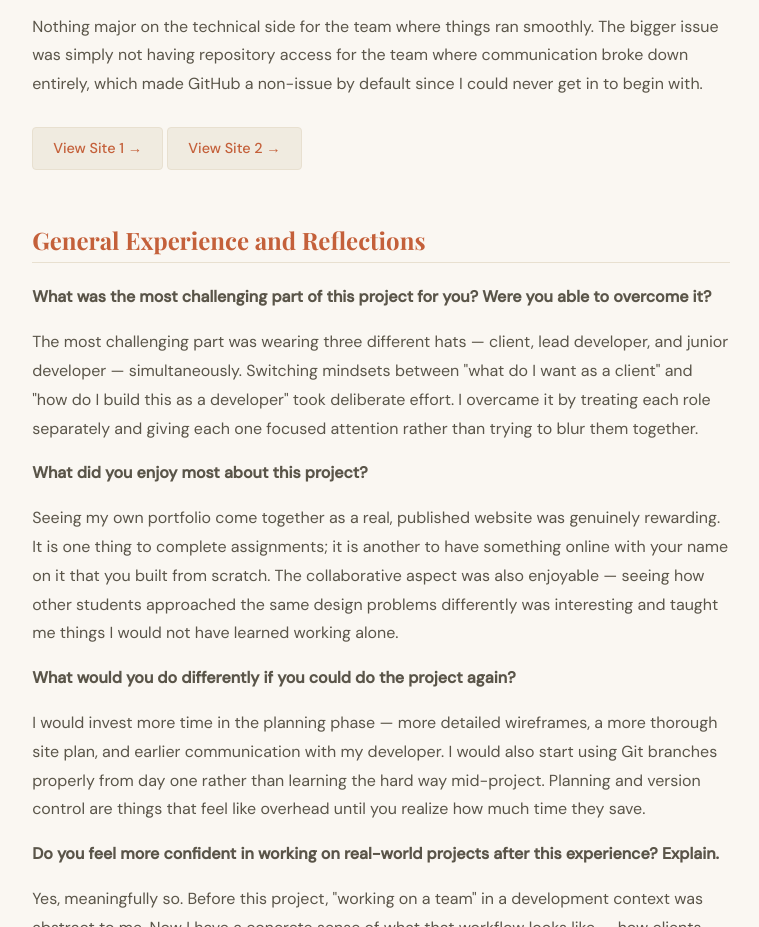
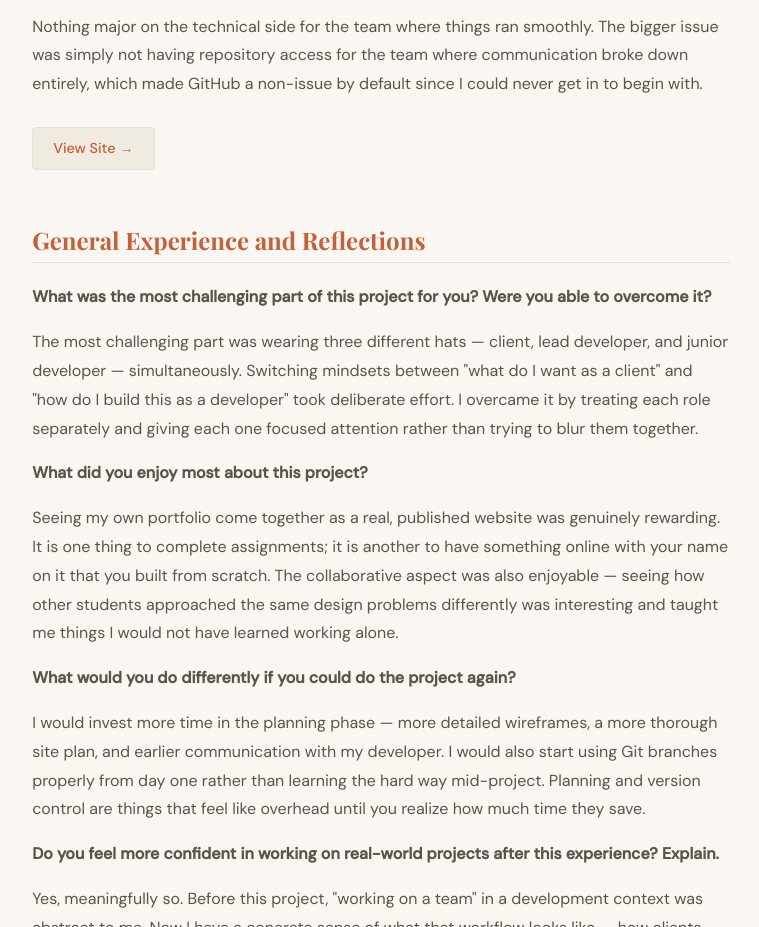
Before and after one commit to rus22022-svg/WD130, a plain HTML site: page client_report.html in a window 1280 px wide. Shown: the part 2732-3659 px from the top of the page, without its empty margins (259-1018 px from the left). Drawn offline with nearby package versions, Linux system fonts and the light colour scheme; a web font is replaced by a local one.

Commit message:
Fix Button Issue

```diff
--- a/client_report.html
+++ b/client_report.html
@@ -290,18 +290,11 @@
             GitHub a non-issue by default since I could never get in to begin
             with.
           </p>
-
-          <a
-            class="site-link"
-            href="https://rus22022-svg.github.io/wdd130-jaredn/"
-            target="_blank"
-            >View Site 1 &rarr;</a
-          >
           <a
             class="site-link"
             href="https://carsonalder1.github.io/wdd130-snyder/artists.html"
             target="_blank"
-            >View Site 2 &rarr;</a
+            >View Site &rarr;</a
           >
         </div>
 
```
